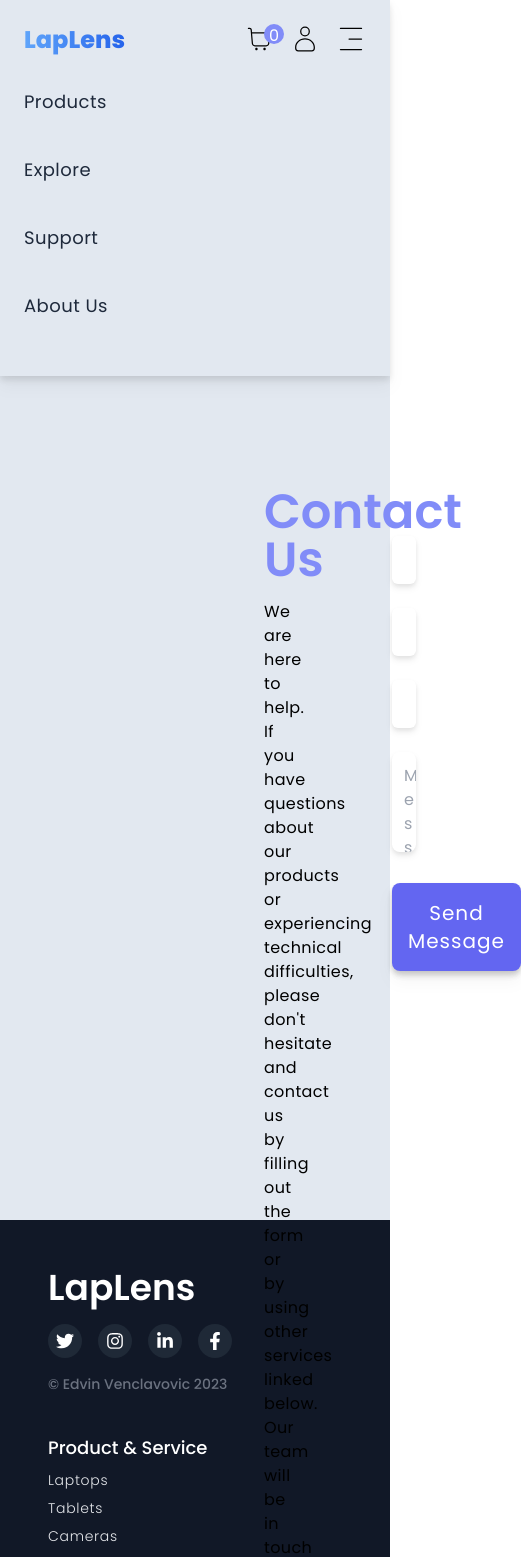
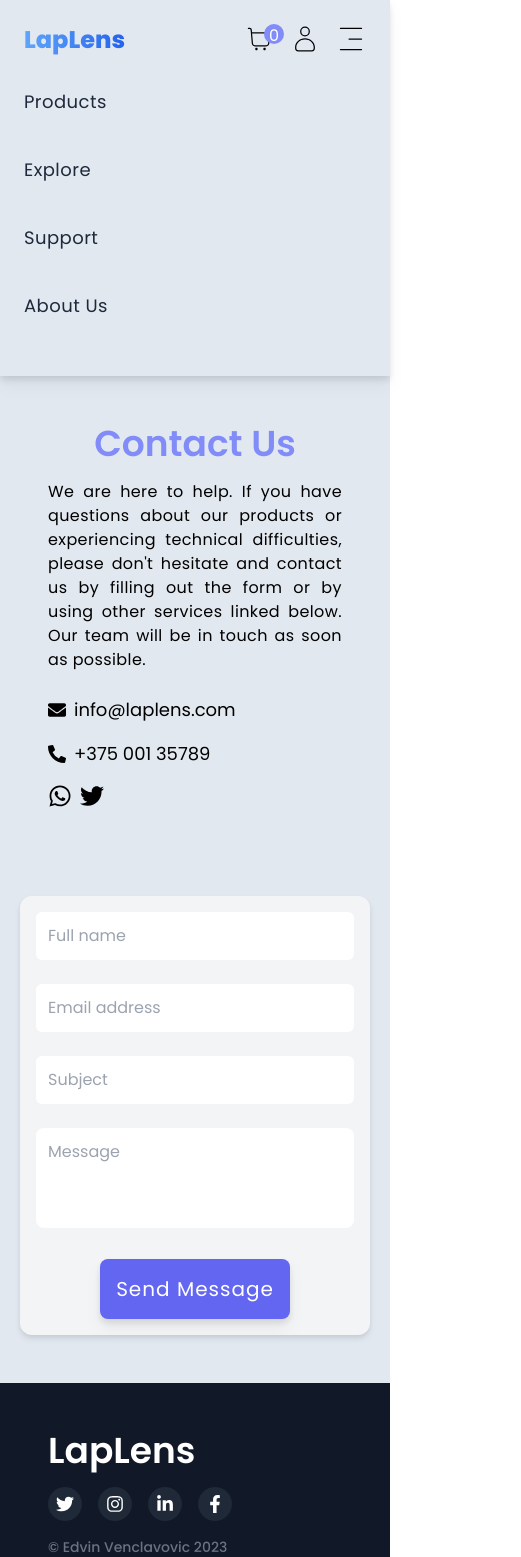
Before and after one commit to Dvin12/ecommerce, a React (Create React App) app: page /support in a window 390 px wide. Shown: the top 1557 px of the page, 521 px wide, since content can reach past the window. Built offline with nearby package versions, Linux system fonts and the light colour scheme.

Commit message:
added basic responsiveness to the pages

```diff
--- a/src/component/ContactForm.js
+++ b/src/component/ContactForm.js
@@ -2,8 +2,8 @@ import Buttons from "./Buttons";
 
 function ContactForm() {
   return (
-    <section className="rounded-xl bg-gray-100 drop-shadow-md">
-      <form className="flex flex-col gap-6 p-12">
+    <section className=" rounded-xl bg-gray-100 drop-shadow-md">
+      <form className="flex w-[350px] flex-col gap-6 p-4 xl:p-12">
         <div>
           <input
             placeholder="Full name"
@@ -32,7 +32,7 @@ function ContactForm() {
             maxLength="200"
           ></textarea>
         </div>
-        <div className="w-fit">
+        <div className="text-center text-sm xl:w-fit">
           <Buttons variant="send" label="Send Message"></Buttons>
         </div>
       </form>
--- a/src/component/ProductsComponent.js
+++ b/src/component/ProductsComponent.js
@@ -2,9 +2,9 @@ import ProductsCard from "./ProductsCard";
 
 function ProductsComponent({ products }) {
   return (
-    <section className="h-full  p-12 ">
-      <div className="mx-28">
-        <section className="my-28 grid grid-cols-3 justify-center gap-20 p-12">
+    <section className="p-12 ">
+      <div className="mx-auto xl:mx-28">
+        <section className="flex flex-col justify-center gap-10  xl:my-28 xl:grid xl:grid-cols-3">
           {products.map((item) => (
             <ProductsCard key={item.id} product={item}></ProductsCard>
           ))}
--- a/src/pages/AboutUs.js
+++ b/src/pages/AboutUs.js
@@ -3,11 +3,11 @@ import MapComponent from "../component/MapComponent";
 function AboutUs() {
   return (
     <section className="bg-slate-200">
-      <div className="mx-48 p-28">
+      <div className="p-12 xl:mx-48 xl:p-28">
         <div className="flex flex-col gap-8">
           <article className="flex flex-col items-center justify-center gap-8">
             <h2 className="text-5xl font-medium text-indigo-500">About Us</h2>
-            <p>
+            <p className="text-justify">
               Your go-to destination in Dallas for cutting-edge technology
               catering to filmmakers, photographers, and video editors. We offer
               a curated selection of high-performance laptops and
@@ -18,7 +18,7 @@ function AboutUs() {
             </p>
           </article>
 
-          <article className="h-[300px] w-full">
+          <article className="h-[500px] w-fit xl:h-[300px]">
             <MapComponent></MapComponent>
           </article>
         </div>
--- a/src/pages/Products.js
+++ b/src/pages/Products.js
@@ -11,12 +11,12 @@ function Products() {
   }, [data]);
   return (
     <div className="bg-slate-200">
-      <div className="mx-48 flex flex-col items-center justify-center md  ">
-        <h2 className="mt-28 text-6xl  font-medium tracking-wide  text-indigo-400">
+      <div className="mx-auto flex flex-col items-center justify-center xl:mx-48  ">
+        <h2 className="mt-28 text-4xl font-medium  tracking-wide text-indigo-400  xl:text-6xl">
           Our Products
         </h2>
-        <span className="mt-6 h-[4px] w-64 bg-indigo-400"></span>
-        <p className="mt-20 w-3/4 text-center  text-gray-600 ">
+        <span className="mt-3 h-[2px] w-48 bg-indigo-400 xl:mt-6 xl:h-[4px] xl:w-64"></span>
+        <p className="mt-4 w-4/5  text-justify text-gray-600 xl:mt-20 xl:w-3/4  xl:text-center ">
           Our company offers great laptops and cameras because we partner with
           top manufacturers to provide our customers with the latest technology
           and innovative designs. Whether you're looking for a high-performance
--- a/src/pages/Support.js
+++ b/src/pages/Support.js
@@ -3,14 +3,14 @@ import { FaWhatsapp, FaTwitter, FaEnvelope, FaPhoneAlt } from "react-icons/fa";
 
 function Support() {
   return (
-    <section className="h-screen bg-slate-200">
-      <div className="mx-48 p-28">
-        <div className="grid grid-cols-2 items-start justify-center gap-20">
+    <section className="h-fit bg-slate-200">
+      <div className="p-12 xl:mx-48 xl:p-28">
+        <div className="flex flex-col items-center justify-center gap-20 xl:grid xl:grid-cols-2 xl:items-start">
           <div className="flex w-full flex-col justify-center gap-4">
-            <h2 className="text-5xl font-semibold text-indigo-400">
+            <h2 className="text-center text-4xl font-semibold text-indigo-400">
               Contact Us
             </h2>
-            <p className="tracking-wide">
+            <p className="text-justify tracking-wide">
               We are here to help. If you have questions about our products or
               experiencing technical difficulties, please don't hesitate and
               contact us by filling out the form or by using other services
```
